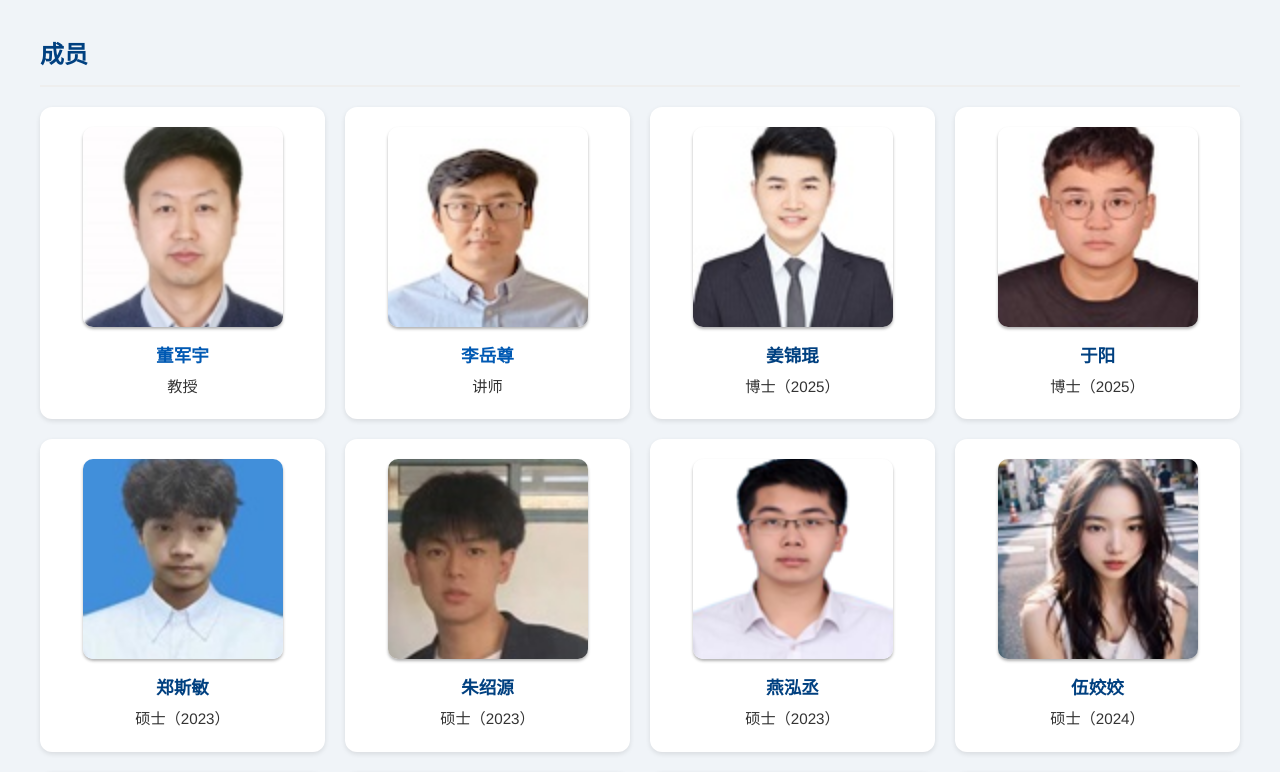
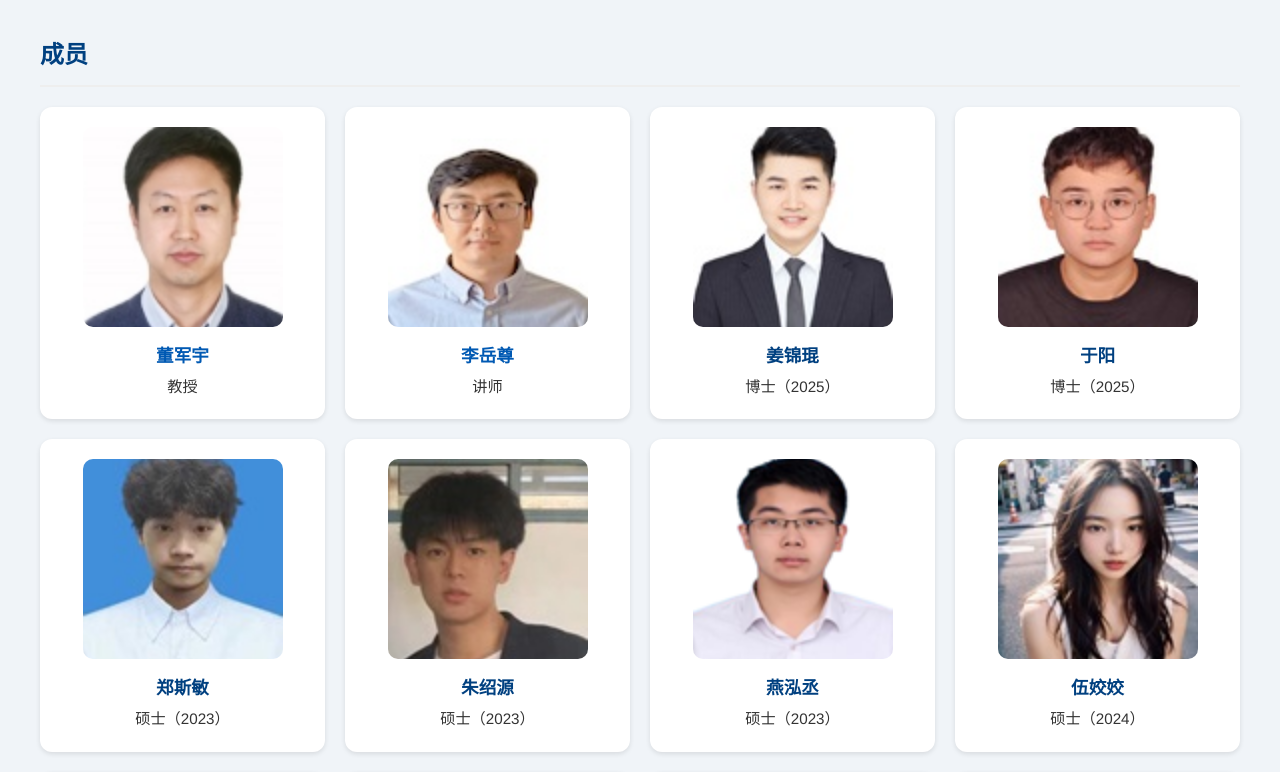
Before and after one commit to yuezunli/planktongroup, a plain HTML site: page index.html in a window 1280 px wide. Shown: the part 3240-4012 px from the top of the page. Drawn offline with Linux system fonts and the light colour scheme.

Commit message:
Update theme.css

```diff
--- a/theme.css
+++ b/theme.css
@@ -284,9 +284,6 @@ footer a {
   height: 200px;
   object-fit: cover;
   margin-bottom: 10px;
-  border: 0px solid #0059b3; /* 可选蓝色边框 */
-  box-shadow: 0 2px 3px rgba(0, 0, 0, 0.3); /* 阴影效果 */
-  transition: transform 0.2s, box-shadow 0.2s;
 }
 
 .members .card img:hover {
```
